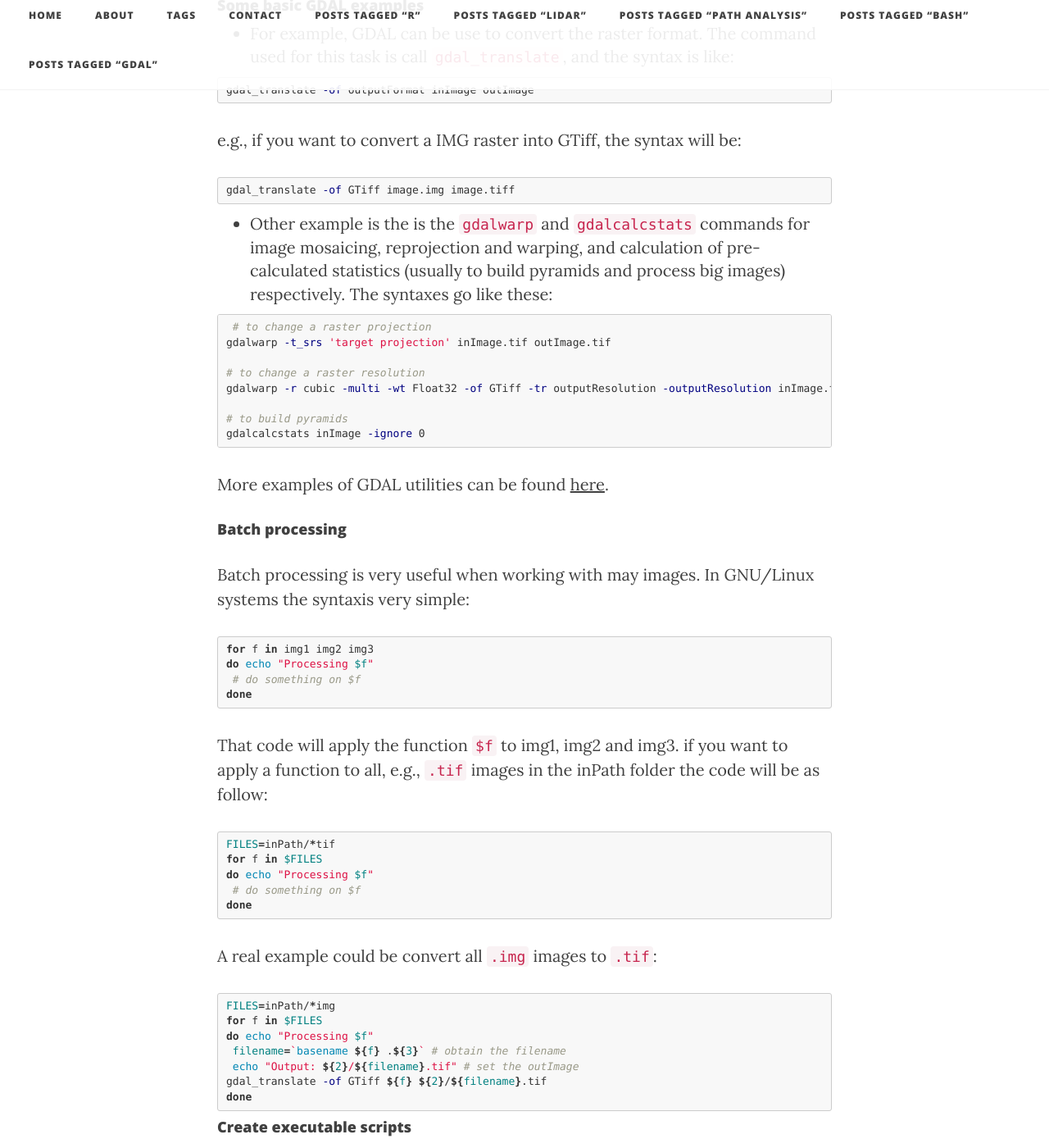
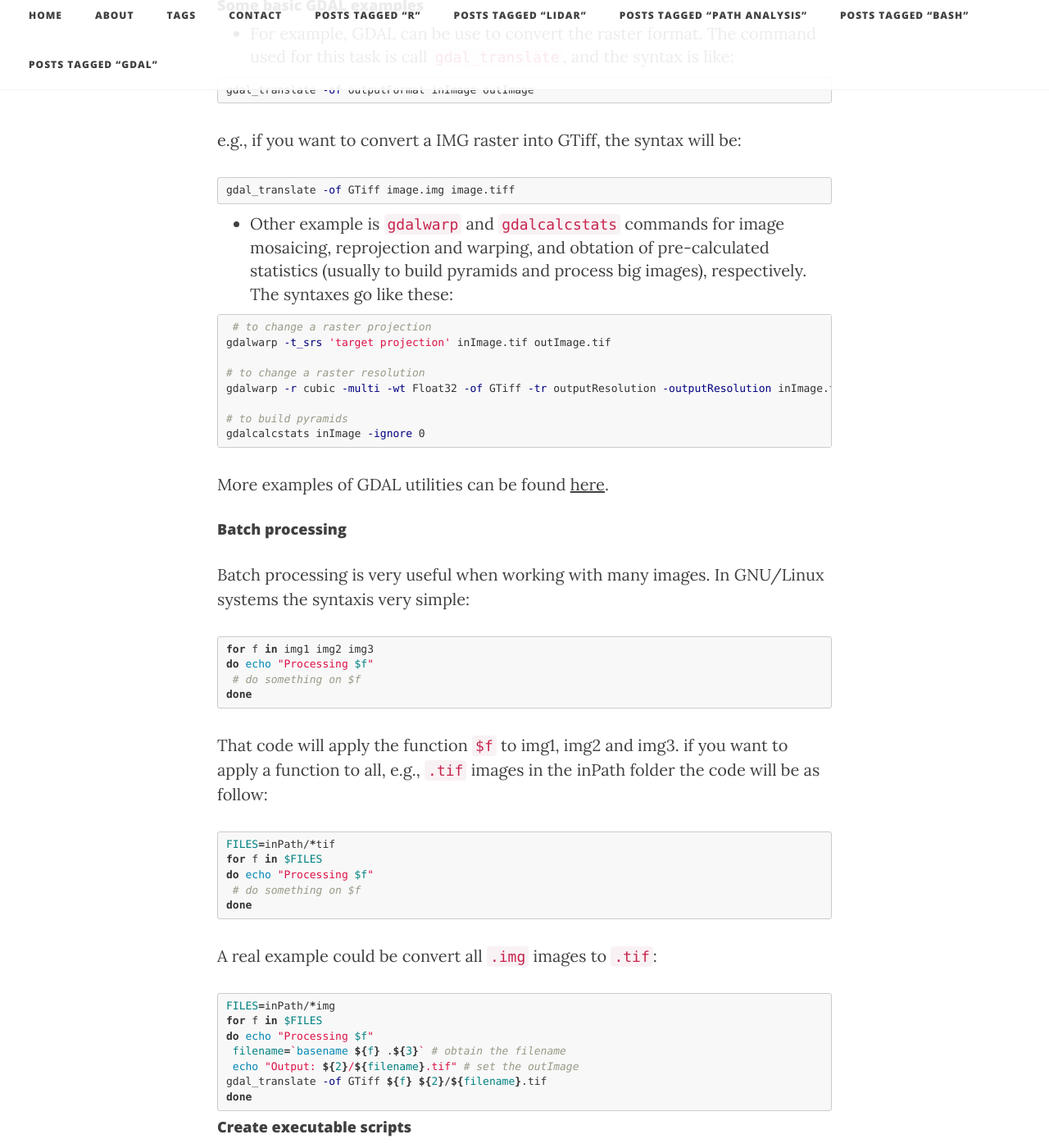
Before and after one commit to Remote-Sensing-of-Vegetation/Remote-Sensing-of-Vegetation.github.io, a Jekyll site: the page built from _posts/2016-08-30-Bash-Scripts-for-Remote-Sensing.md, in a window 1280 px wide and 1400 px high, scrolled down 982 px. Shown: the whole window at 82% size. Built offline with Jekyll 4.4.1, drawn with Linux system fonts in a browser that asks for light colours; nearby versions of some CDN libraries; some of the changed text lies outside the part shown.

Commit message:
fix grammer

````diff
--- a/_posts/2016-08-30-Bash-Scripts-for-Remote-Sensing.md
+++ b/_posts/2016-08-30-Bash-Scripts-for-Remote-Sensing.md
@@ -10,21 +10,16 @@
 - GDAL
 ---
 
-In this short tutorial you will find some simple tools to process raster images
-in batch mode using GDAL in GNU/Linux systems.
+In this short tutorial you will find some simple tools to process raster images in batch mode using GDAL in GNU/Linux systems.
 
-GDAL is a translator library for raster and vector geospatial data formats that
-is released under an [X/MIT](https://trac.osgeo.org/gdal/wiki/FAQGeneral#WhatlicensedoesGDALOGRuse)
+GDAL is a translator library for raster and vector geospatial data formats that is released under an [X/MIT](https://trac.osgeo.org/gdal/wiki/FAQGeneral#WhatlicensedoesGDALOGRuse)
 style [Open Source license by the Open Source Geospatial Foundation](http://www.osgeo.org/).
 
-As GDAL is written in C/C++ is usually faster that other languages/software's,
-e.g. Python or R, so is usually a good idea learn at least basic syntaxes
-when processing big and/or many raters.
+As GDAL is written in C/C++ is usually faster that other languages/software's, e.g. Python or R, so is usually a good idea learn at least basic syntaxes when processing big and/or many raters.
 
 #### Some basic GDAL examples
 
-- For example, GDAL can be use to convert the raster format. The command used for
-this task is call [`gdal_translate`](http://www.gdal.org/gdal_translate.html), and the syntax is like:
+- For example, GDAL can be use to convert the raster format. The command used for this task is call [`gdal_translate`](http://www.gdal.org/gdal_translate.html), and the syntax is like:
 
 ```bash
 gdal_translate -of outputFormat inImage outImage
@@ -36,8 +31,7 @@
 gdal_translate -of GTiff image.img image.tiff
 ```
 
-- Other example is the is the [`gdalwarp`](http://www.gdal.org/gdalwarp.html)
-and `gdalcalcstats` commands for image mosaicing, reprojection and warping, and calculation of pre-calculated statistics (usually to build pyramids and process big images) respectively. The syntaxes go like these:
+- Other example is [`gdalwarp`](http://www.gdal.org/gdalwarp.html) and `gdalcalcstats` commands for image mosaicing, reprojection and warping, and obtation of pre-calculated statistics (usually to build pyramids and process big images), respectively. The syntaxes go like these:
 
 ```bash
  # to change a raster projection
@@ -54,7 +48,7 @@
 
 #### Batch processing
 
-Batch processing is very useful when working with may images. In GNU/Linux systems the syntaxis very simple:
+Batch processing is very useful when working with many images. In GNU/Linux systems the syntaxis very simple:
 
 ```bash
 for f in img1 img2 img3
@@ -63,8 +57,7 @@
  # do something on $f
 done
 ```
-That code will apply the function `$f` to img1, img2 and img3. if you want to apply
-a function to all, e.g., `.tif` images in the inPath folder the code will be as follow:
+That code will apply the function `$f` to img1, img2 and img3. if you want to apply a function to all, e.g., `.tif` images in the inPath folder the code will be as follow:
 
 ```bash
 FILES=inPath/*tif
@@ -116,9 +105,7 @@
 done
 ```
 
-This code have 3 arguments: the first for the input directory , the second for
-the output directory and the last one for the input files extension (fixing the
-output format to `.tiff`). To run the code in the terminal and convert al `.img` images:
+This code have 3 arguments: the first for the input directory , the second for the output directory and the last one for the input files extension (fixing the output format to `.tiff`). To run the code in the terminal and convert al `.img` images:
 
 ```bash
 sh Convert2TIFF.sh inFolderPath outFolderPath img
````
Also changed, not shown: other parts of _posts/2016-08-30-Bash-Scripts-for-Remote-Sensing.md (+3 -7 lines).
